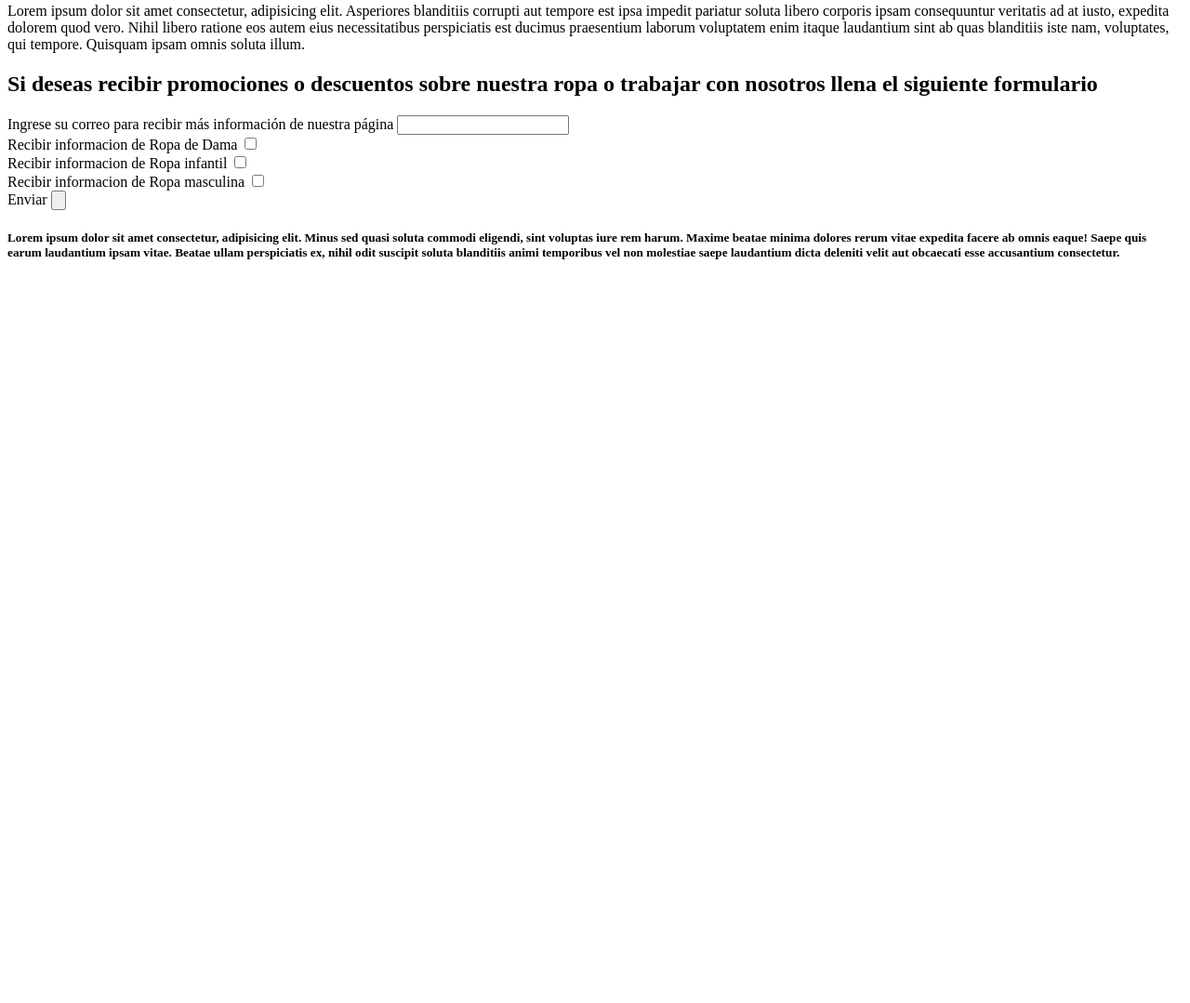
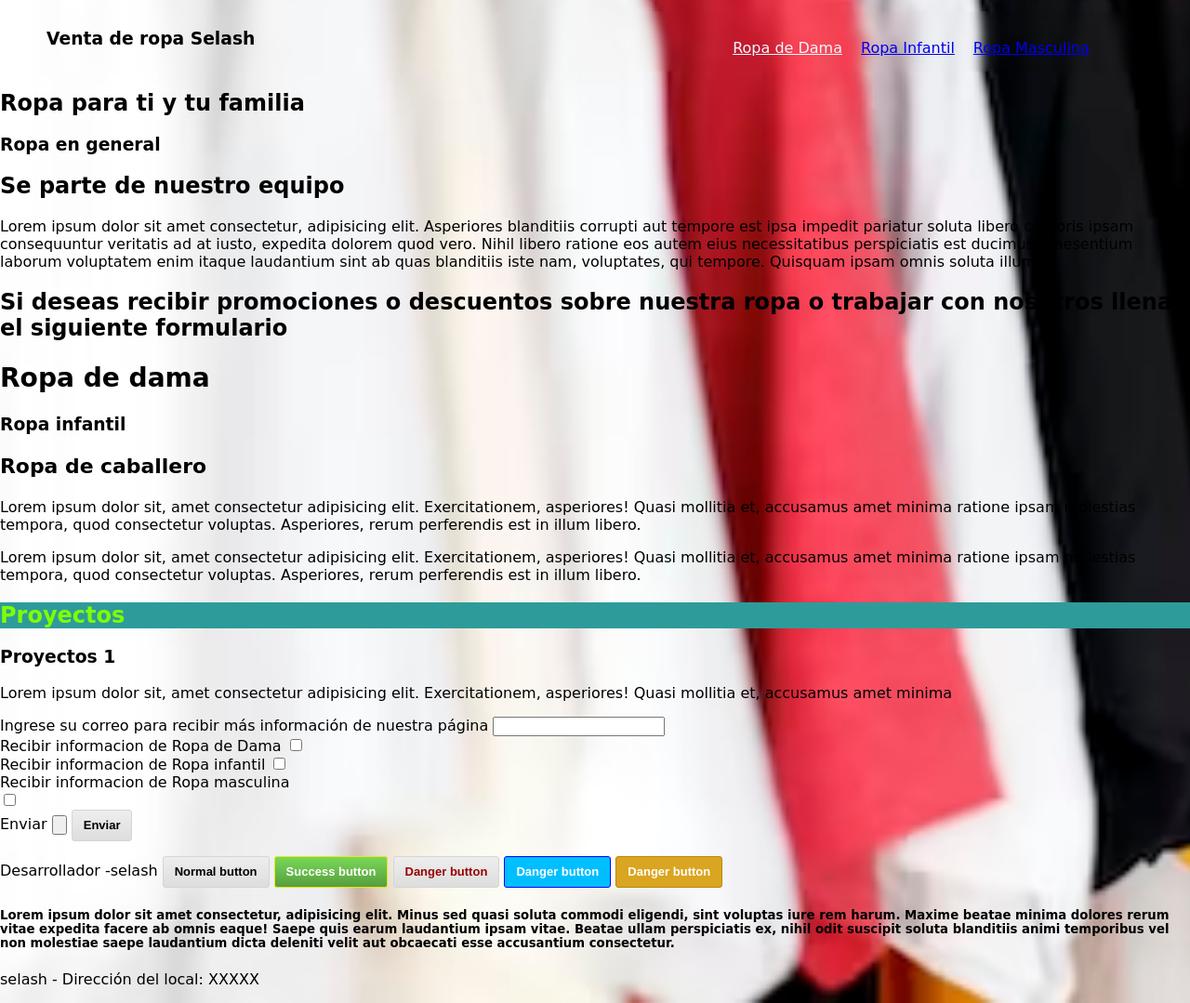
Before and after one commit to inolpolo/family28, a plain HTML site: page Index.html in a window 1280 px wide. Shown: the part 546-1625 px from the top of the page at 93% size. Before the commit the page ends 848 px from the top, so only its background shows below. Drawn offline with Linux system fonts and the light colour scheme.

Commit message:
Esta es la guía del reto 2 con HTML Y CSS

```diff
--- a/Index.html
+++ b/Index.html
@@ -4,33 +4,64 @@
     <meta charset="UTF-8">
     <meta http-equiv="X-UA-Compatible" content="IE=edge">
     <meta name="viewport" content="width=device-width, initial-scale=1.0">
+
     <title>Venta de ropa </title>
 </head>
 <body>
+
     <header>
+
         <h1>
-    Venta de ropa Inolvis
+
+            Venta de ropa Selash
+
         </h1>
 <h2>
         <nav>
+
             <ul>
             <li><a href="https://www.dafiti.com.co/femenino/vestuario/"> Ropa de Dama </a> </li>
             </li><a href="https://www.dafiti.com.co/infantil/"> Ropa Infantil </a> </li>
             </li><a href="https://www.dafiti.com.co/masculino/"> Ropa Masculina </a> </li>
         </ul>
+
     </nav>
 </h2>
+
 </header>
+
+<!-- Main -->
+
 <main>
+
        <section>
+
         <h2>
             Ropa para ti y tu familia
         </h2>
+
         <article>
+    <head>
+     <meta charset="UTF-8" />
+     <meta http-equiv="X-UA-Compatible" content="IE=edge" />
+     <meta name="viewport" content="width=device-width, initial-scale=1.0" />
+
                   <h3>
                     En este negocio podra encontrar todo tipo de ropa para usted y su familia
+
+     <!-- Links fuentes de google -->
+     <link rel="preconnect" href="https://fonts.googleapis.com">
+     <link rel="preconnect" href="https://fonts.gstatic.com" crossorigin>
+     <link href="https://fonts.googleapis.com/css2?family=Press+Start+2P&display=swap" rel="stylesheet">
+
+
                  </h3>
+
                  <p>
+
+    <!-- Link CSS propio -->
+    <link rel="stylesheet" href="style.css"/>
+
                 Lorem, ipsum dolor sit amet consectetur adipisicing elit. Autem dignissimos repellat quia saepe in odio distinctio voluptatem quisquam voluptatum possimus earum asperiores quasi hic ut, odit fuga aperiam, eligendi consequatur!
                 Voluptates quisquam magni assumenda voluptatem tempora, aliquid cum! Velit a repellat dolore aperiam dolorem ducimus, vero consequatur! Asperiores quae aliquid eveniet adipisci ex! Vero fugiat nemo possimus quia impedit? Cum!
                 Unde qui doloremque nihil sapiente, ad, expedita excepturi accusantium, rerum totam tempora quo inventore. Fugiat doloremque eligendi, animi dolore aut dignissimos, debitis dicta velit nemo non et reiciendis minima perspiciatis!
@@ -41,7 +72,38 @@
                 Dolorem voluptatum architecto nostrum harum modi, sed odit ex in enim maxime perspiciatis consequatur vitae aut, necessitatibus dolor possimus neque delectus! Excepturi enim nesciunt cupiditate perspiciatis laudantium dolores blanditiis labore.
                 Non sequi expedita eius molestiae nisi repellendus recusandae, atque illum, soluta sapiente amet quia. Provident odio aliquid animi nihil nostrum. Nulla quae delectus officia quasi a consequatur sit excepturi soluta!
                 Deleniti consectetur odit cum animi a omnis! Deleniti nam quos fuga, facere consequatur aliquam eum aperiam delectus ullam dolores accusantium error doloremque dicta accusamus ut dolor repellendus, maiores voluptatum repellat.
+
                 </p>
+                <title>Venta de ropa Selash</title>
+            </head>
+            <body>
+              <header>
+                <h1 class="nameMain">Venta de ropa Selash</h1>
+
+                <article>
+                    <nav>
+
+                        <ul>
+                        <li><a href="https://www.dafiti.com.co/femenino/vestuario/"> Ropa de Dama </a> </li>
+                        </li><a href="https://www.dafiti.com.co/infantil/"> Ropa Infantil </a> </li>
+                        </li><a href="https://www.dafiti.com.co/masculino/"> Ropa Masculina </a> </li>
+                    </ul>
+
+                </nav>
+
+            </section>
+        </header>
+
+        <!-- Main -->
+
+            <!-- Hasta aquí va el primer section -->
+        <main>
+          <section class="section1">
+            <h2 class="h2Style">Ropa para ti y tu familia</h2>
+
+            <section>
+            </article>
+            <h3>Ropa en general</h3>
 
             <h2> Se parte de nuestro equipo </h2>
             <p>
@@ -53,7 +115,50 @@
         </article>
        </section>
 
+       <article>
+        <!-- Hasta aquí va el primer section -->
+
+        <h3>
+            <section class="section1">
+              <h2 class="h2Style">Ropa de dama</h2>
+
+                          Ropa infantil
+              <article>
+                <h3>Ropa de caballero</h3>
+
+            </h3>
+            <p>
+              Lorem ipsum dolor sit, amet consectetur adipisicing elit.
+              Exercitationem, asperiores! Quasi mollitia et, accusamus amet minima
+              ratione ipsam molestias tempora, quod consectetur voluptas.
+              Asperiores, rerum perferendis est in illum libero.
+            </p>
+          </article>
+        </section>
+
+                  <p>
+
+                      Lorem ipsum dolor sit, amet consectetur adipisicing elit. Exercitationem, asperiores! Quasi mollitia et, accusamus amet minima ratione ipsam molestias tempora, quod consectetur voluptas. Asperiores, rerum perferendis est in illum libero.
+
+                  </p>
+        <section class="section1">
+          <h2 id="h2Styles">Proyectos</h2>
+
+              </article>
+          <article>
+            <h3>Proyectos 1</h3>
+
+          </section>
+            <p>
+              Lorem ipsum dolor sit, amet consectetur adipisicing elit.
+              Exercitationem, asperiores! Quasi mollitia et, accusamus amet minima
+            </p>
+          </article>
+        </section>
+
     </main>
+
+    <!-- Formularios -->
 
     <form action="enviar ()" method="post">
         <label for="email"> Ingrese su correo para recibir más información de nuestra página </label>
@@ -66,17 +171,55 @@
 <input type="checkbox" id="checkbox1"  name="checkbox1" required>
 <br>
 <label for="nint"> Recibir informacion de Ropa masculina </label>
+<br>
 <input type="checkbox" id="checkbox2"  name="checkbox2" required>
 <br>
 <label for="nint"> Enviar </label>
 <input type="button" id="checkbox3"  name="checkbox3" required>
+
+<button class="button" type="submit">Enviar</button>
+
     </form>
+
+
+
+    <!-- Footer -->
+
     <footer>
         <p>
+         <!-- Metodología BEM -->
+
+         Desarrollador -selash
+         <button class="button">
+             Normal button
+         </button>
+         <button class="button button--state-success">
+             Success button
+         </button>
+         <button class="button button--state-danger">
+             Danger button
+         </button>
+         <button class="button button--state-info">
+             Danger button
+         </button>
+         <button class="button button--state-warning">
+             Danger button
+         </button>
+
             <h5>Lorem ipsum dolor sit amet consectetur, adipisicing elit. Minus sed quasi soluta commodi eligendi, sint voluptas iure rem harum. Maxime beatae minima dolores rerum vitae expedita facere ab omnis eaque!
             Saepe quis earum laudantium ipsam vitae. Beatae ullam perspiciatis ex, nihil odit suscipit soluta blanditiis animi temporibus vel non molestiae saepe laudantium dicta deleniti velit aut obcaecati esse accusantium consectetur.
             </h5>
+
              </p>
+
+    </footer>
+    <!-- Footer -->
+
+</body>
+</html>
+
+<footer>
+    <p>selash -  Dirección del local: XXXXX</p>
   </footer>
 </body>
 </html>
--- /dev/null
+++ b/style.css
@@ -0,0 +1,89 @@
+body{
+
+    margin: 0%;
+    padding: 0%;
+
+    font-family: 'Orelega One', cursive;
+
+    /* color de fondo de la pagina */
+    background: url(proyecto/photo-1489987707025-afc232f7ea0f.avif);
+    /*background: url(proyecto/photo-1560243563-062bfc001d68oto.avif); */
+    /* adapta la imagen al contenedor */
+    background-size: cover;
+
+
+}
+
+header{
+    backdrop-filter: blur(4px);
+
+}
+
+.h2Styles{
+    color: aqua;
+}
+
+#h2Styles{
+    color: chartreuse;
+}
+
+
+section #h2Styles{
+    background-color: rgb(46, 155, 155);
+}
+
+header{
+    display: grid;
+    grid-template-columns: repeat(2, 1fr) ;
+}
+
+header .nameMain{
+    margin-left: 50px;
+}
+
+ul{
+    list-style: none;
+    display:flex ;
+    justify-content: center;
+    gap: 20px;
+    margin-top: 30px;
+}
+
+ul li a{
+    color: aliceblue;
+}
+
+
+
+
+
+
+
+.button {
+	display: inline-block;
+	border-radius: 3px;
+	padding: 7px 12px;
+	border: 1px solid #D5D5D5;
+	background-image: linear-gradient(#EEE, #DDD);
+	font: 700 13px/18px Helvetica, arial;
+}
+.button--state-success {
+	color: #FFF;
+	background: #569E3D linear-gradient(#79D858, #569E3D) repeat-x;
+	border-color: #e9e51e;
+}
+.button--state-danger {
+	color: #900;
+}
+
+.button--state-info {
+	color: #FFF;
+    background: deepskyblue;
+    border-color: blue;
+}
+
+.button--state-warning {
+	color: #FFF;
+    background: goldenrod;
+    border-color: darkgoldenrod;
+}
```
Also changed, not shown: proyecto/photo-1489987707025-afc232f7ea0f.avif (added), proyecto/photo-1560243563-062bfc001d68oto.avif (added). Lines whose indentation alone changed are shown as unchanged.
